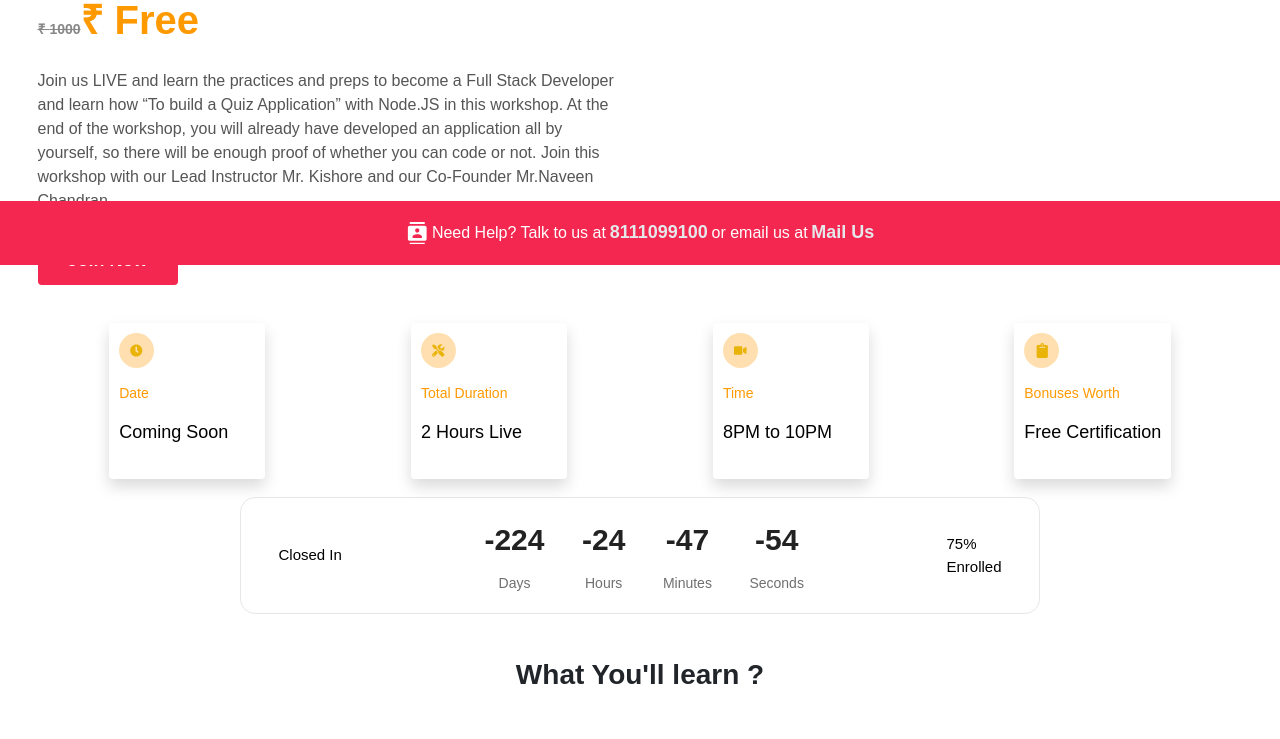
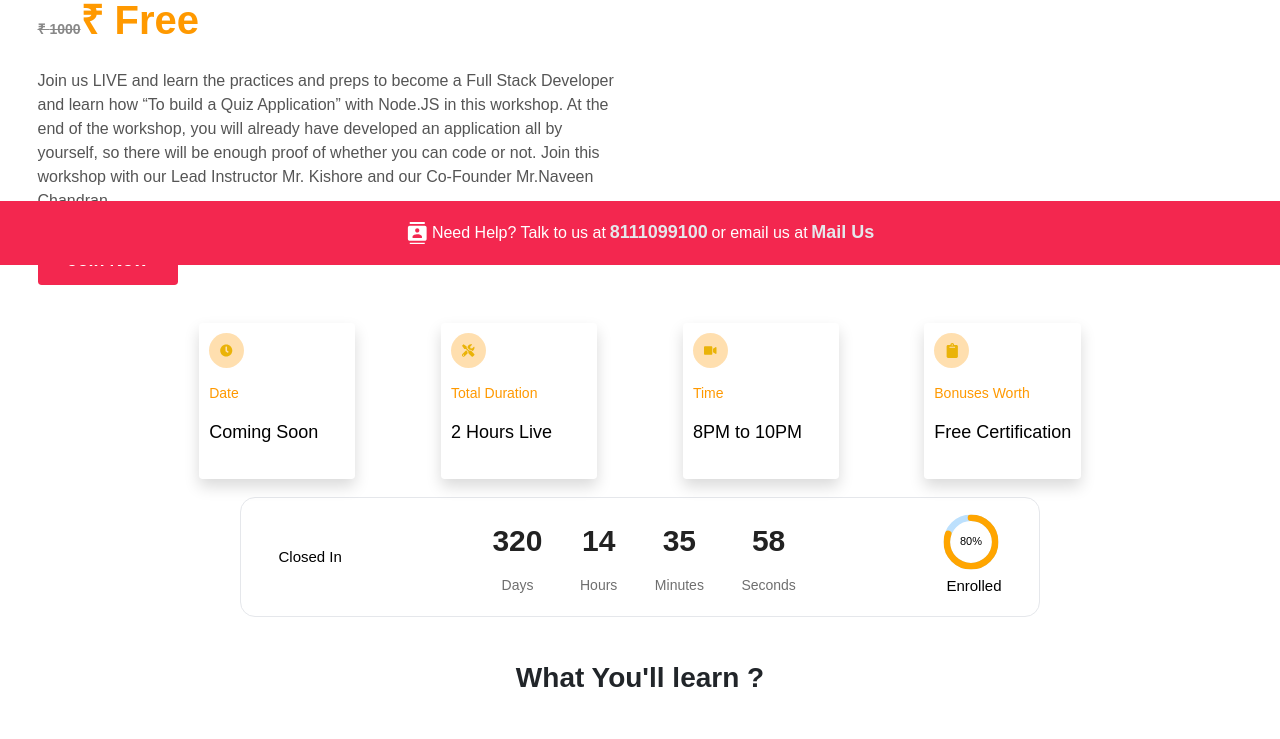
Before and after one commit to MariaJoeNithin/skill-safari-page, a React (Create React App) app: page /build_a_web_developer_portfolio_to_get_hired_in_2024 in a window 1280 px wide. Shown: the part 535-1274 px from the top of the page. Built offline with nearby package versions, Linux system fonts and the light colour scheme.

Commit message:
Updated 15Feb24

```diff
--- a/package.json
+++ b/package.json
@@ -8,6 +8,7 @@
     "@testing-library/react": "^13.4.0",
     "@testing-library/user-event": "^13.5.0",
     "react": "^18.2.0",
+    "react-circular-progressbar": "^2.1.0",
     "react-dom": "^18.2.0",
     "react-icons": "^5.0.1",
     "react-router-dom": "^6.22.0",
--- a/src/component/E_BuildPortfolio.js
+++ b/src/component/E_BuildPortfolio.js
@@ -1,57 +1,41 @@
 import React, { useState, useEffect } from "react";
+import { CircularProgressbar, buildStyles } from 'react-circular-progressbar';
+import 'react-circular-progressbar/dist/styles.css';
 import { portfolioValue } from "../component_src/E_Portfolio";
 
 const CountdownTimer = () => {
-  const initialTime = {
-    days: 224,
-    hours: 24,
-    minutes: 48,
-    seconds: 0,
+  const getCurrentYearEnd = () => {
+    const currentDate = new Date();
+    const currentYear = currentDate.getFullYear();
+    const endDate = new Date(currentYear, 11, 31, 23, 59, 59, 999); // End of the current year
+    const startDate = new Date(currentYear, 1, 1); // February 1st of the current year
+    return { startDate, endDate };
   };
 
-  const [time, setTime] = useState(initialTime);
+  const getRemainingTime = (endDate) => {
+    const now = new Date();
+    const difference = endDate.getTime() - now.getTime();
+
+    // Calculate days, hours, minutes, and seconds
+    const days = Math.floor(difference / (1000 * 60 * 60 * 24));
+    const hours = Math.floor((difference % (1000 * 60 * 60 * 24)) / (1000 * 60 * 60));
+    const minutes = Math.floor((difference % (1000 * 60 * 60)) / (1000 * 60));
+    const seconds = Math.floor((difference % (1000 * 60)) / 1000);
+
+    return { days, hours, minutes, seconds };
+  };
+
+  const [time, setTime] = useState(getRemainingTime(getCurrentYearEnd().endDate));
+  const [value, setValue] = useState(80); // You can change the percentage here
 
   useEffect(() => {
     const interval = setInterval(() => {
-      if (
-        time.days === 0 &&
-        time.hours === 0 &&
-        time.minutes === 0 &&
-        time.seconds === 0
-      ) {
-        clearInterval(interval);
-        // Perform any action when the countdown reaches zero
-        console.log("Countdown reached zero!");
-      } else {
-        const newTime = { ...time };
-        if (newTime.seconds > 0) {
-          newTime.seconds--;
-        } else {
-          newTime.seconds = 59;
+      setTime(getRemainingTime(getCurrentYearEnd().endDate));
+    }, 1000);
 
-          if (newTime.minutes > 0) {
-            newTime.minutes--;
-          } else {
-            newTime.minutes = 59;
-
-            if (newTime.hours > 0) {
-              newTime.hours--;
-            } else {
-              newTime.hours = 23;
-
-              if (newTime.days > 0) {
-                newTime.days--;
-              }
-            }
-          }
-        }
-
-        setTime(newTime);
-      }
-    }, 1000); // Update every 1 second (1000 milliseconds)
-
+    // Cleanup function to clear interval when component unmounts
     return () => clearInterval(interval);
-  }, [time]);
+  }, []);
 
   return (
     <div className="w-[800px] max-w-[90%] md:px-10 px-0 py-5 gap-5 flex md:flex-row flex-col items-center md:justify-between justify-center rounded-2xl border mx-auto my-5">
@@ -59,32 +43,47 @@ const CountdownTimer = () => {
       <div className="flex items-center md:gap-10 gap-5 flex-wrap sm:scale-100 scale-75 w-fit">
         <div className="flex items-center flex-col gap-3">
           <div className="font-[700] text-[30px] text-[#222222]">
-            -{time.days}
+            {time.days}
           </div>
           <div className="font-[400] text-[14px] text-[#6f6f6f]">Days</div>
         </div>
         <div className="flex items-center flex-col gap-3">
           <div className="font-[700] text-[30px] text-[#222222]">
-            -{time.hours}
+            {time.hours}
           </div>
           <div className="font-[400] text-[14px] text-[#6f6f6f]">Hours</div>
         </div>
         <div className="flex items-center flex-col gap-3">
           <div className="font-[700] text-[30px] text-[#222222]">
-            -{time.minutes}
+            {time.minutes}
           </div>
           <div className="font-[400] text-[14px] text-[#6f6f6f]">Minutes</div>
         </div>
         <div className="flex items-center flex-col gap-3">
           <div className="font-[700] text-[30px] text-[#222222]">
-            -{time.seconds}
+            {time.seconds}
           </div>
           <div className="font-[400] text-[14px] text-[#6f6f6f]">Seconds</div>
         </div>
       </div>
       <div className="">
-        <div className="">{portfolioValue.conetnt2.percentage}</div>
-        <div className="">{portfolioValue.conetnt2.message}</div>
+        <div style={{ width: '50px', height: '50px', scale:'1.1' }}>
+          <CircularProgressbar
+            value={value}
+            text={`${value}%`}
+            strokeWidth={12}
+            styles={buildStyles({
+              rotation: 0,
+              strokeLinecap: 'round',
+              textSize: '20px',
+              pathColor: 'orange',
+              textColor: 'black',
+              trailColor: '#BCE0FD',
+              backgroundColor: '#FFFFFF',
+            })}
+          />
+        </div>
+        <div className="mt-2">{portfolioValue.conetnt2.message}</div>
       </div>
     </div>
   );
--- a/src/component/FullStackPage/Components/fullStackSection.js
+++ b/src/component/FullStackPage/Components/fullStackSection.js
@@ -13,7 +13,7 @@ const FullStackPage = () => {
         <div className="container mx-auto max-w-7xl flex flex-col justify-center align-middle">
           <div className="grid grid-cols-1 md:grid-cols-2 gap-y-7 ">
             <div className="col-span-1 flex align-middle justify-center ">
-              <div className="flex flex-col gap-y-7 md:p-5 p-2 justify-center ">
+              <div className="flex flex-col gap-y-7 md:p-5 p-2 justify-center">
                 <h2 className="md:text-4xl text-2xl">{section1.Title}</h2>
                 <p className="md:text-2xl text-lg ">{section1.Description}</p>
                 <p className="text-xl border-2 border-[#f2256f] rounded-md max-w-fit p-1">
@@ -37,7 +37,6 @@ const FullStackPage = () => {
       <section id="Section4">
         <Knowmore />
       </section>
-
     </>
   );
 };
--- a/src/component/events-webdev/Abovetime.js
+++ b/src/component/events-webdev/Abovetime.js
@@ -18,7 +18,7 @@ const Abovetime = () => {
 
   return (
     <>
-      <div className="grid sm:grid-cols-2 md:grid-cols-4 gap-2 max-w-7xl mx-auto place-items-center">
+      <div className="grid sm:grid-cols-2 md:grid-cols-4 gap-2 max-w-5xl mx-auto place-items-center">
         {abdata.map((ab, index) => (
           <div
             key={index}
--- a/src/component/events-webdev/Events-WebDev.js
+++ b/src/component/events-webdev/Events-WebDev.js
@@ -16,7 +16,7 @@ import CountdownTimer from "../E_BuildPortfolio";
 import Abovetime from "./Abovetime";
 
 function Webdev() {
-  window.scroll(0,0)
+  window.scroll(0, 0);
 
   const webd = WebDevEvents;
   return (
```
Also changed, not shown: 1 other file (tests, documents, lock files or other folders).
